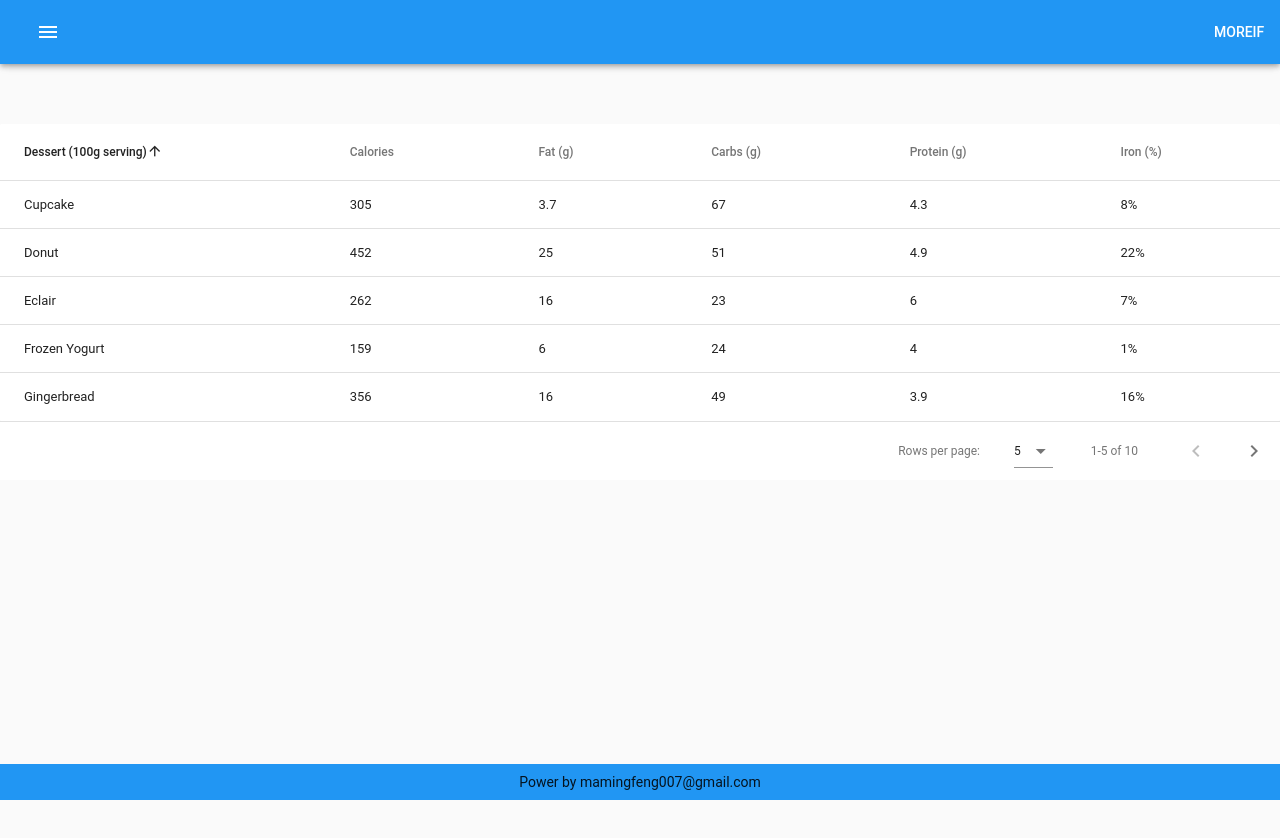
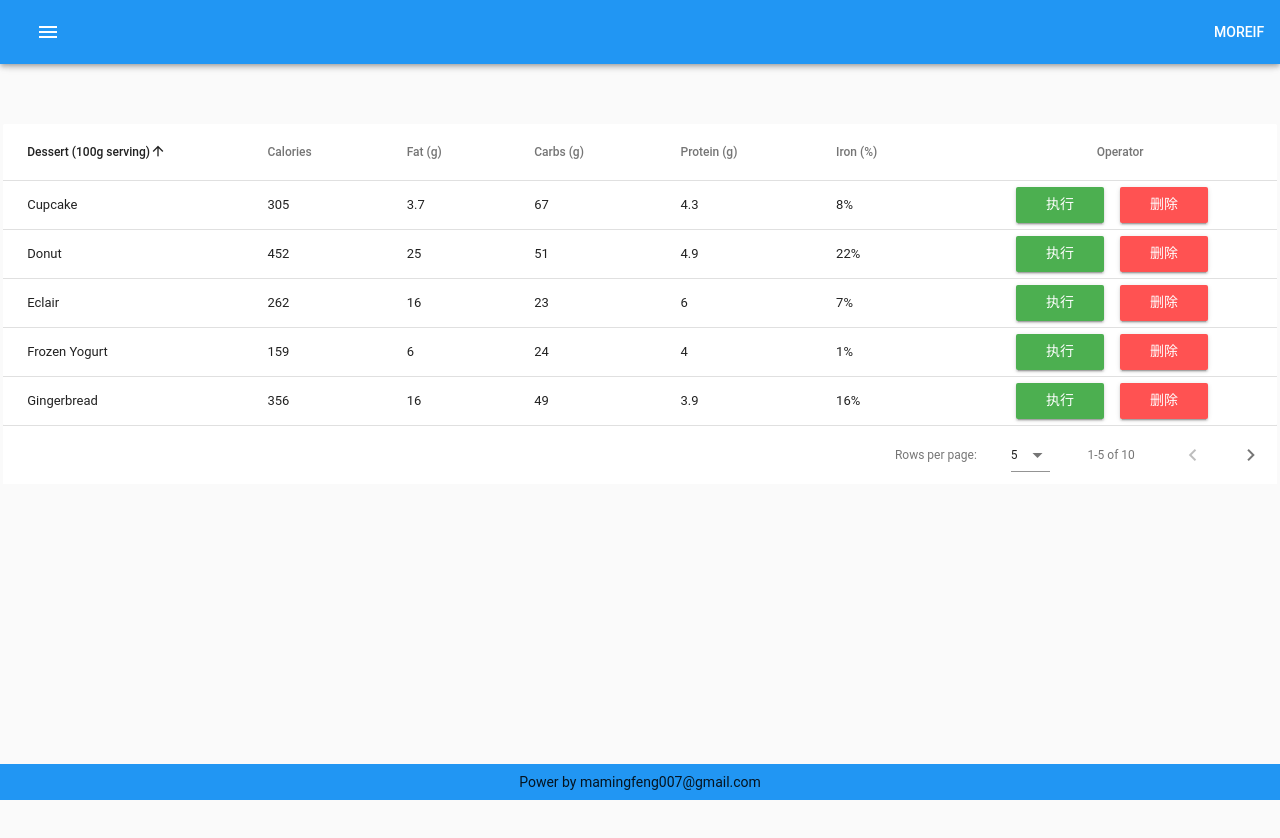
Before and after one commit to MarkDevil/report-vue, a Vue app: page /#/main/report in a window 1280 px wide. Shown: the top 838 px of the page. Built offline with nearby package versions, Linux system fonts and the light colour scheme; no server answers; some icons are missing.

Commit message:
删除无用的样式文件

```diff
--- a/src/components/content/Report.vue
+++ b/src/components/content/Report.vue
@@ -1,5 +1,5 @@
 <template>
-    <v-container fluid>
+    <v-container fluid id="rsc">
         <ReportTable></ReportTable>
     </v-container>
 </template>
@@ -23,7 +23,7 @@ export default {
 <style scoped>
 #rsc{
     width: 99.5%;
-    padding: 2em 0 0 0;
+    height: 100%;
 }
 .item-flex{
     padding: 0 1em 5em 1em;
--- a/src/components/content/report/reportTable.vue
+++ b/src/components/content/report/reportTable.vue
@@ -10,7 +10,12 @@
             <td class="text-xs-left">{{ props.item.carbs }}</td>
             <td class="text-xs-left">{{ props.item.protein }}</td>
             <td class="text-xs-left">{{ props.item.iron }}</td>
+            <td>
+                <v-btn color="success" @click="execute">执行</v-btn>
+                <v-btn color="error" @click="deleteItem">删除</v-btn>
+            </td>
         </template>
+
 
     </v-data-table>
 </template>
@@ -36,7 +41,8 @@
                 {text: 'Fat (g)', value: 'fat'},
                 {text: 'Carbs (g)', value: 'carbs'},
                 {text: 'Protein (g)', value: 'protein'},
-                {text: 'Iron (%)', value: 'iron'}
+                {text: 'Iron (%)', value: 'iron'},
+                {text: 'Operator', align: 'center',value: ''},
             ],
             desserts: [
                 {
@@ -134,6 +140,11 @@
                     this.pagination.sortBy = column
                     this.pagination.descending = false
                 }
+            },
+            execute(){
+
+            },
+            deleteItem(){
             }
         }
     }
```
